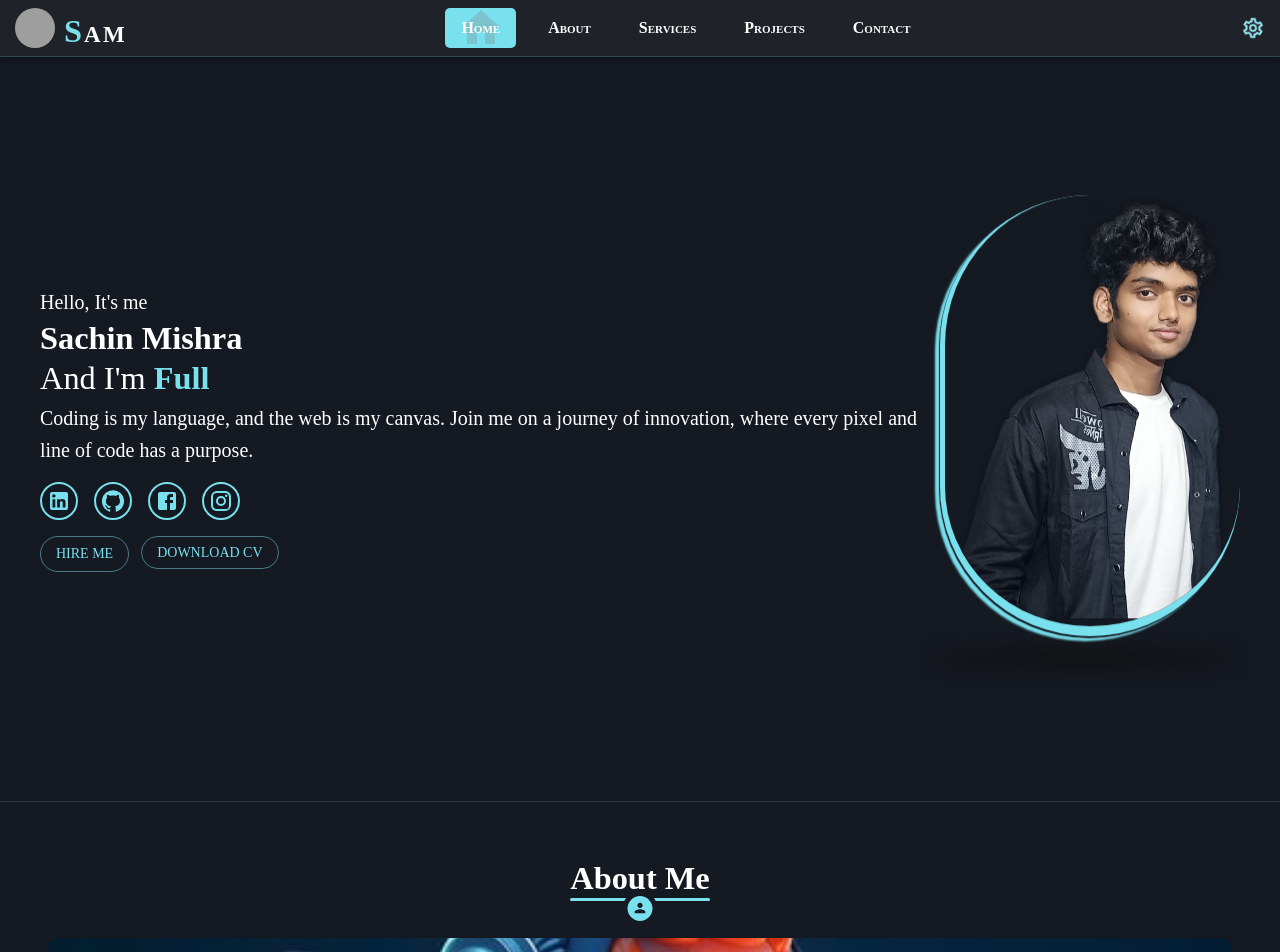
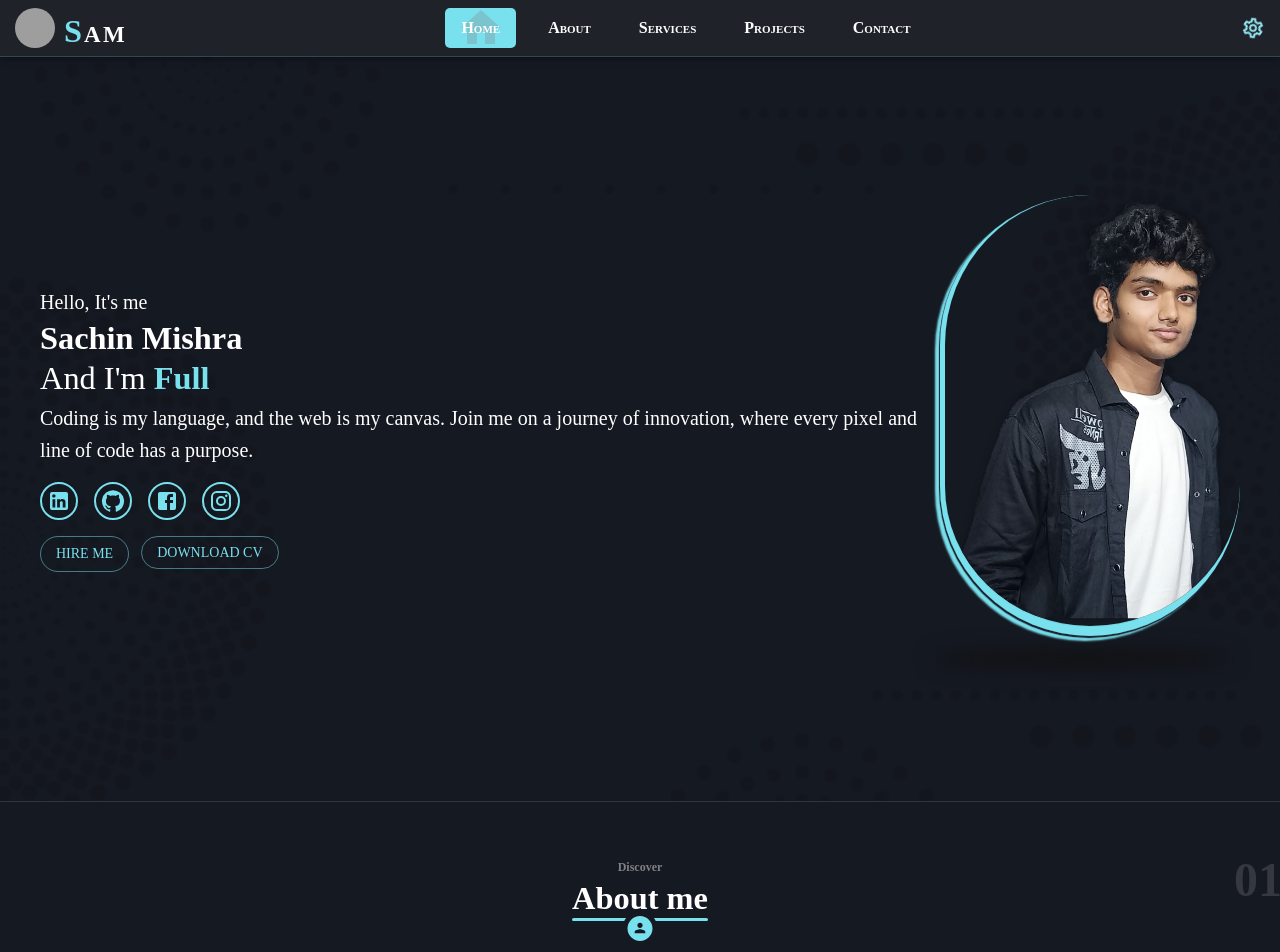
Before and after one commit to sachinmishrasoni/portfoliov1, a React (Create React App) app: page / in a window 1280 px wide. Shown: the top 952 px of the page. Built offline with nearby package versions, Linux system fonts and the light colour scheme; grey boxes are pictures that could not be loaded; some icons are missing; a web font is replaced by a local one.

Commit message:
add some component and some changes

```diff
--- /dev/null
+++ b/src/Components/Common/CounterShow/index.jsx
@@ -0,0 +1,28 @@
+import { Box, Typography } from '@mui/material'
+import React from 'react'
+
+const CounterShow = ({count = '01'}) => {
+    return (
+        <Box sx={{
+            position: 'absolute',
+            right: { xxs: -50, lg: -135 },
+            top: 50,
+            display: 'flex',
+            flexDirection: 'row',
+            alignItems: 'center',
+            gap: 1
+        }}>
+            <Typography variant='h3' fontWeight={'bold'} color={'gray'} sx={{
+                opacity: 0.3
+            }}>{count}</Typography>
+            <Box sx={{
+                width: 85,
+                height: '4px',
+                backgroundColor: 'mypresetcolor.highlightColor',
+                borderRadius: 5
+            }} />
+        </Box>
+    )
+}
+
+export default CounterShow
--- a/src/Components/GlobalComponents/Heading.jsx
+++ b/src/Components/GlobalComponents/Heading.jsx
@@ -1,10 +1,11 @@
 import React from 'react';
 import { Box, Typography } from '@mui/material';
 
-const Heading = (props) => {
+const Heading = ({ heading='', icon: HeadingIcon, caption=''}) => {
     return (
         <>
-            <Box className={`${props.headingName}-heading`} textAlign={'center'} mt={0} mb={5}>
+            <Box className={`${heading}-heading`} textAlign={'center'} mt={0} mb={5}>
+                <Typography variant='caption' component={'p'} fontWeight={'bold'} color={'gray'}>{caption}</Typography>
                 <Typography variant='h4' component={'span'}
                     sx={{
                         position: 'relative',
@@ -36,7 +37,7 @@ const Heading = (props) => {
                             zIndex: '2'
                         }
                     }}
-                >{props.headingName} <props.headingIcon sx={{ color: 'mypresetcolor.backgroundColor', fontSize: '1rem', position: 'absolute', bottom: '-20px', left: '50%', transform: 'translateX(-50%)', zIndex: '2' }} /> </Typography>
+                >{heading} <HeadingIcon sx={{ color: 'mypresetcolor.backgroundColor', fontSize: '1rem', position: 'absolute', bottom: '-20px', left: '50%', transform: 'translateX(-50%)', zIndex: '2' }} /> </Typography>
             </Box>
         </>
     )
--- a/src/Components/Pages/AboutPage/About.jsx
+++ b/src/Components/Pages/AboutPage/About.jsx
@@ -14,6 +14,7 @@ import LanguageSection from './LanguageSection';
 import Heading from '../../GlobalComponents/Heading';
 import TranslateYFramer from '../../GlobalComponents/AnimatedCompo/TranslateYFramer';
 import TranslateXFramer from '../../GlobalComponents/AnimatedCompo/TranslateXFramer';
+import CounterShow from '../../Common/CounterShow';
 
 const About = () => {
     // const theme = useTheme();
@@ -37,12 +38,14 @@ const About = () => {
                 disableGutters
                 sx={{
                     minHeight: 'calc(100vh)',
-                    py: 7
+                    py: 7,
+                    position: 'relative'
                 }}
             >
+                <CounterShow count='01' />
                 <Box border={'2px none yellow'} mx={1} borderRadius={'15px'}>
                     <TranslateYFramer>
-                        <Heading headingName={'About Me'} headingIcon={Person} />
+                        <Heading heading='About me' icon={Person} caption='Discover' />
                     </TranslateYFramer>
                     <Box className='boxView-mobiles'>
                         <Grid container spacing={1.5}>
--- a/src/Components/Pages/HomePage/Home.jsx
+++ b/src/Components/Pages/HomePage/Home.jsx
@@ -6,6 +6,8 @@ import Subject from '../../../Image/Subject.png';
 import BtnHoverFramer from '../../GlobalComponents/AnimatedCompo/BtnHoverFramer';
 import TextEffectFramer from '../../GlobalComponents/AnimatedCompo/TextEffectFramer';
 import TranslateXFramer from '../../GlobalComponents/AnimatedCompo/TranslateXFramer';
+import IconShow from './IconShow';
+import dottedImg from '../../../Image/7694366b.png'
 
 const Home = () => {
     const theme = useTheme();
@@ -24,16 +26,34 @@ const Home = () => {
         link.click();
     };
     return (
-        <>
+        <Box
+            id={'home'}
+            data-section
+            sx={{
+                minHeight: 'calc(100vh - 56px )',
+                display: 'flex',
+                alignItems: 'center',
+                position: 'relative',
+                // overflow: 'hidden',
+
+                '&::before': {
+                    content: '""',
+                    position: 'absolute',
+                    width: '100%',
+                    height: '100%',
+                    backgroundImage: `url('${dottedImg}')`,
+                    backgroundRepeat: 'no-repeat',
+                    backgroundSize: 'cover',
+                    // backgroundPosition: 'center',
+                    // mixBlendMode: 'multiply',
+                    opacity: (theme) => theme.palette.mode === 'light' ? 0.05 : 0.1,
+                    zIndex: -50,
+                    // filter: 'blur(2px)'
+                }
+            }}>
             <Container
-                id={'home'}
-                data-section
                 sx={{
-                    minHeight: 'calc(100vh - 56px )',
-                    display: 'flex',
-                    alignItems: 'center',
                     position: 'relative',
-                    // overflow: 'hidden',
                     px: { xxs: '12px', lg: 0 },
                     py: 7,
                 }}
@@ -86,6 +106,7 @@ const Home = () => {
                         }}
                     />
                 </Box> */}
+                <IconShow />
                 <Box height={'100%'} display={'flex'} flexDirection={{ xxs: 'column-reverse', sm: 'row' }} justifyContent={'center'} alignItems={'center'}>
                     {/* Content */}
                     <Box mt={{ xxs: 5, md: 0 }}>
@@ -201,7 +222,7 @@ const Home = () => {
                     </TranslateXFramer>
                 </Box>
             </Container>
-        </>
+        </Box>
     )
 }
 
--- /dev/null
+++ b/src/Components/Pages/HomePage/IconShow.jsx
@@ -0,0 +1,34 @@
+import { Box } from '@mui/material'
+import React from 'react'
+// import { FaCode } from 'react-icons/fa'
+import { FaComputer } from 'react-icons/fa6'
+
+const IconShow = () => {
+    return (
+        <>
+            <Box sx={{
+                position: 'absolute',
+                zIndex: -5,
+                opacity: 0.02,
+                left: { xxs: -100, lg: -150 },
+                top: '50%',
+                transform: 'translateY(-50%)'
+            }}>
+                <FaComputer size={250} />
+            </Box>
+
+            {/* <Box sx={{
+                position: 'absolute',
+                zIndex: -1,
+                opacity: 0.05,
+                right: { xxs: 300, lg: 300 },
+                bottom: 0,
+                transform: 'rotateX(75deg)'
+            }}>
+                <FaCode size={250} />
+            </Box> */}
+        </>
+    )
+}
+
+export default IconShow
--- a/src/Components/Pages/ProjectsPage/Projects.jsx
+++ b/src/Components/Pages/ProjectsPage/Projects.jsx
@@ -9,6 +9,7 @@ import ProjectData from './ProjectData.json';
 import { useTheme } from '@emotion/react';
 import ScaleFramer from '../../GlobalComponents/AnimatedCompo/ScaleFramer';
 import TranslateYFramer from '../../GlobalComponents/AnimatedCompo/TranslateYFramer';
+import CounterShow from '../../Common/CounterShow';
 
 const Projects = () => {
     const swiperRef = useRef();
@@ -41,17 +42,18 @@ const Projects = () => {
     }
     return (
         <>
-            <Box
+            <Container
+                disableGutters
                 id='projects'
                 data-section
                 sx={{
                     width: '100%',
                     minHeight: 'calc(100vh)',
-                    py: 7
-                }}
-            >
-                <Container disableGutters>
-                    <TranslateYFramer><Heading headingName={'Projects'} headingIcon={AccountTreeTwoTone} /></TranslateYFramer>
+                    py: 7,
+                    position: 'relative'
+                }}>
+                <CounterShow count='03' />
+                <TranslateYFramer><Heading heading={'Projects'} icon={AccountTreeTwoTone} caption='My work' /></TranslateYFramer>
                 <TranslateYFramer>
                     <Box id='project-data' className='tabBar-outerBox' sx={{ p: 2, pt: 1, border: '3px none skyblue', backgroundColor: 'rgba(0,0,0,0.0)', borderRadius: '10px', position: 'relative' }}>
                         <Tabs
@@ -126,7 +128,6 @@ const Projects = () => {
                     </Box>
                 </TranslateYFramer>
             </Container>
-            </Box>
         </>
     )
 }
--- a/src/Components/Pages/ServiecesPage/Services.jsx
+++ b/src/Components/Pages/ServiecesPage/Services.jsx
@@ -8,6 +8,7 @@ import TranslateYFramer from '../../GlobalComponents/AnimatedCompo/TranslateYFra
 import TextEffectFramer from '../../GlobalComponents/AnimatedCompo/TextEffectFramer';
 import TranslateXFramer from '../../GlobalComponents/AnimatedCompo/TranslateXFramer';
 import { serviceCardDetails } from '../../../Data/services';
+import CounterShow from '../../Common/CounterShow';
 
 
 const Services = () => {
@@ -22,10 +23,13 @@ const Services = () => {
                     width: '100%',
                     minHeight: 'calc(100vh)',
                     py: 7,
-                    px: { xxs: 1.5, lg: 0 }
+                    px: { xxs: 1.5, lg: 0 },
+                    position: 'relative'
                 }}
             >
-                <TranslateYFramer><Heading headingName={'Services'} headingIcon={DesignServices} /></TranslateYFramer>
+                <CounterShow count='02' />
+
+                <TranslateYFramer><Heading heading={'Services'} icon={DesignServices} caption='What I Do' /></TranslateYFramer>
                 <Box pt={2}>
                     <TextEffectFramer><Typography textAlign={''}>I specialize in providing end-to-end web development services that encompass design, functionality, and performance. From crafting eye-catching user interfaces to building robust back-end systems, I create seamless and responsive web experiences. My focus on optimization ensures your web assets are not only visually appealing but also fast and secure. Whether you need a new website, web application, or improvements to an existing one, I'm here to deliver tailored solutions that elevate your online presence. Let's collaborate to bring your digital vision to life.</Typography></TextEffectFramer>
                 </Box>
```
Also changed, not shown: src/Components/LayoutWrapper/Footer.jsx (+34 -9 lines), src/Components/Pages/ContactPage/Contact.jsx (+9 -7 lines), src/Image/7694366b.png (added). Lines whose indentation alone changed are shown as unchanged.
